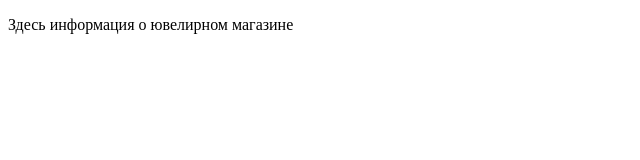
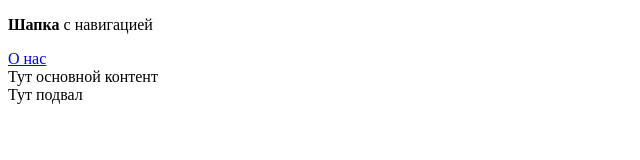
Before and after one commit to iksdede/Project_jewelry, a plain HTML site: page index.html in a window 1280 px wide. Shown: the whole page, without its empty margins (0-640 px from the left). Drawn offline with Linux system fonts and the light colour scheme.

Commit message:
Add files via upload

```diff
--- a/index.html
+++ b/index.html
@@ -7,6 +7,15 @@
     <title>LUNA JEWELRY</title>
 </head>
 <body>
-   <p>Здесь информация о ювелирном магазине</p>
+   <header>
+        <p><b>Шапка</b> с навигацией</p>
+        <a href="AboutUs.html">О нас</a>
+   </header>
+   <main>
+        Тут основной контент
+   </main>
+   <footer>
+        Тут подвал
+   </footer>
 </body>
 </html>
```
Also changed, not shown: AboutUs.html (added, +22 -0 lines), 1 other file.
